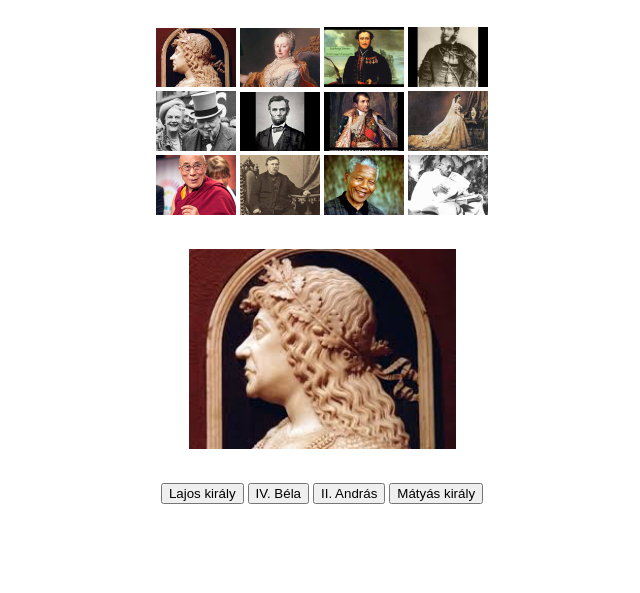
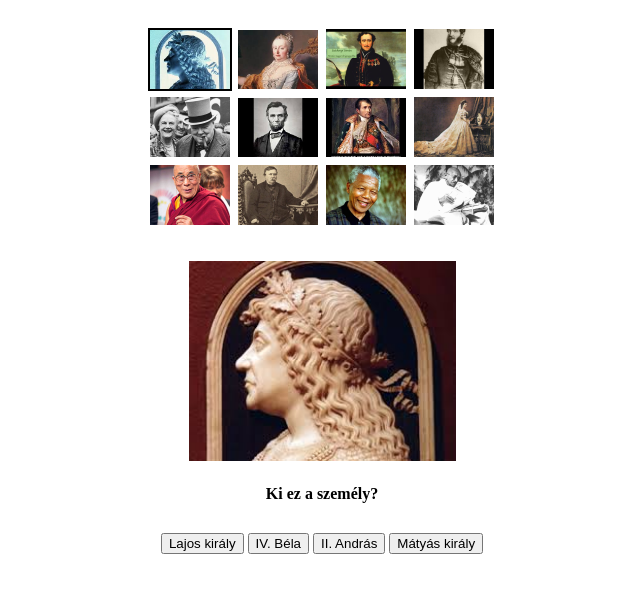
Before and after one commit to nahajia/TortenelmiKviz2026, a plain HTML site: page index.html in a window 1280 px wide. Both pictures are taken after a click on the picture 514 px from the left and 118 px from the top of the page. Shown: the part 61-654 px from the top of the page, without its empty margins (318-958 px from the left). Drawn offline with Linux system fonts and the light colour scheme.

Commit message:
szegélyek, invert beállítás

```diff
--- a/alap.js
+++ b/alap.js
@@ -1,10 +1,19 @@
-
+let elozo=-1
 let sz=""
 let sorszam=0
 for (let i = 0; i < 3; i++) {
     for (let j = 0; j < 4; j++) {
         sz+=`
-        <img src="kepek/a${sorszam}.jpg" alt="kep" class="kisKep" onclick="nagyit(${sorszam})">
+        <img
+            src="kepek/a${sorszam}.jpg"
+            alt="kep"
+            class="kisKep"
+            onclick="nagyit(${sorszam})"
+            onmouseover="szegelyRajzol(${sorszam})"
+            onmouseleave="szegelyLevesz(${sorszam})"
+            id="${sorszam}"
+            style="border:2px solid white"
+        >
         `
         sorszam++
     }
@@ -14,10 +23,16 @@ document.getElementById("kepekHelye").innerHTML=sz
 
 
 function nagyit(szam){
+    if (elozo!=-1){
+        document.getElementById(elozo).style.filter="invert(0%)"
+    }
+    elozo=szam
+    document.getElementById(szam).style.filter="invert(100%)"
     let sz=""
     sz+=`<img src="kepek/a${szam}.jpg" alt="" style="height:200px">`
     document.getElementById("nagyKep").innerHTML=sz
 
+    document.getElementById("kerdes").innerHTML="Ki ez a személy?"
     //keverés
     let szavakTomb=[]
 
@@ -49,3 +64,12 @@ function nagyit(szam){
 function ertekel(szemely){
     alert(szemely)
 }
+
+function szegelyRajzol(szam){
+    //alert(szam)
+    document.getElementById(szam).style.border="2px solid cyan"
+}
+function szegelyLevesz(szam){
+    //alert(szam)
+    document.getElementById(szam).style.border="2px solid white"
+}
--- a/index.html
+++ b/index.html
@@ -12,6 +12,8 @@
 
     <div id="nagyKep"></div>
 
+    <div id="kerdes"></div>
+
     <div id="gombokHelye"></div>
 
     <script src="adatok.js"></script>
--- a/stilus.css
+++ b/stilus.css
@@ -19,3 +19,8 @@ h1{
     margin-top: 30px;
     text-align: center;
 }
+#kerdes{
+    text-align: center;
+    margin-top: 20px;
+    font-weight: bold;
+}
```
